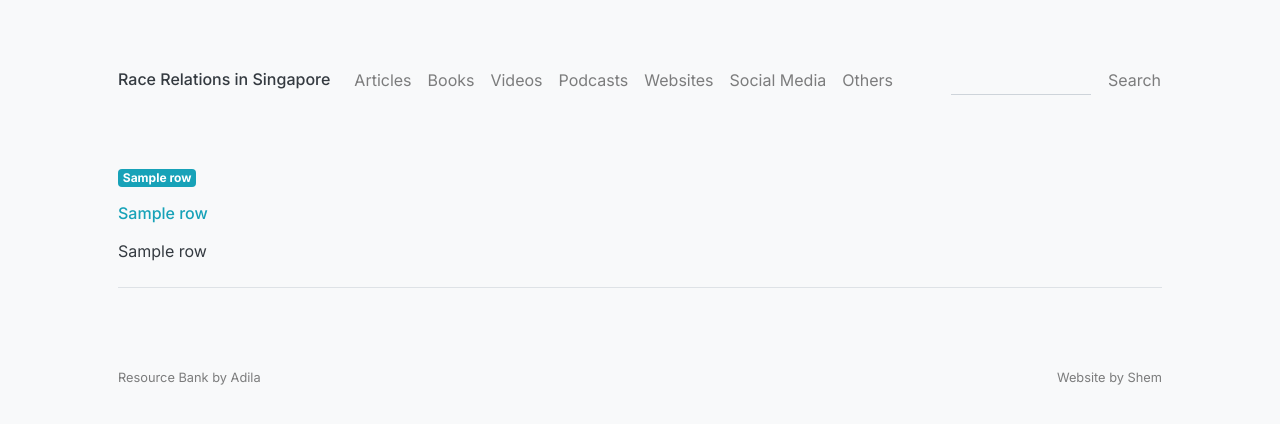
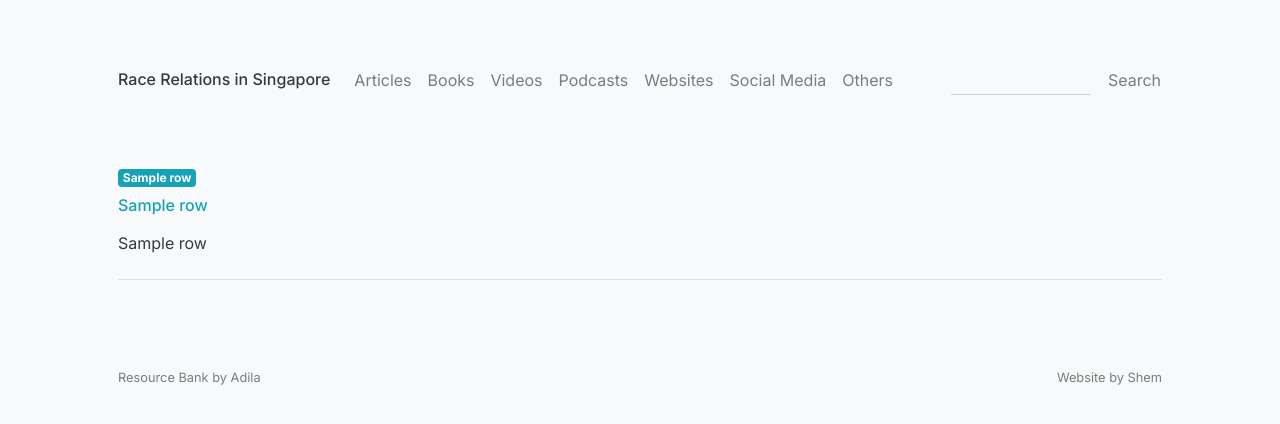
Before and after one commit to sheimoria/race-relations-in-sg, a Flask app: template templates/results.html in a window 1280 px wide. Shown: the top 424 px of the page. Run offline with Flask 2, Linux system fonts and the light colour scheme; the template is opened without the code that fills it: most values are stand-ins (such as "Sample title", 1, 10 or a date in 2020); some libraries are stand-ins or nearby versions.

Commit message:
updated results spacing

```diff
--- a/templates/results.html
+++ b/templates/results.html
@@ -8,11 +8,11 @@
 <div class="row">
     <div class="col-lg">
         {% for row in values %}
-        <p class="text-left"><span class="badge badge-info">{{ row[1] }}</span></p>
+        <p class="text-left mb-2"><span class="badge badge-info">{{ row[1] }}</span></p>
         <h6 class="text-left pb-2"><a class="text-info" {% if http not in row[4] %} href="http://{{ row[4] }}" {% else %}
                 href="{{ row[4] }}" {% endif %}>{{ row[2] }}</a></h6>
         <p class="text-left mb-4">{{ row[3] }}</p>
-        <p class="border-bottom text-black-50 mb-2"></p>
+        <p class="border-bottom text-black-50 mb-3"></p>
         {% endfor %}
     </div>
 </div>
```
